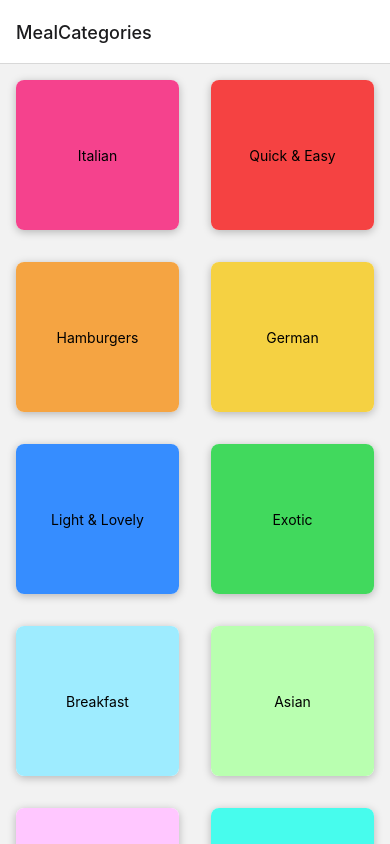
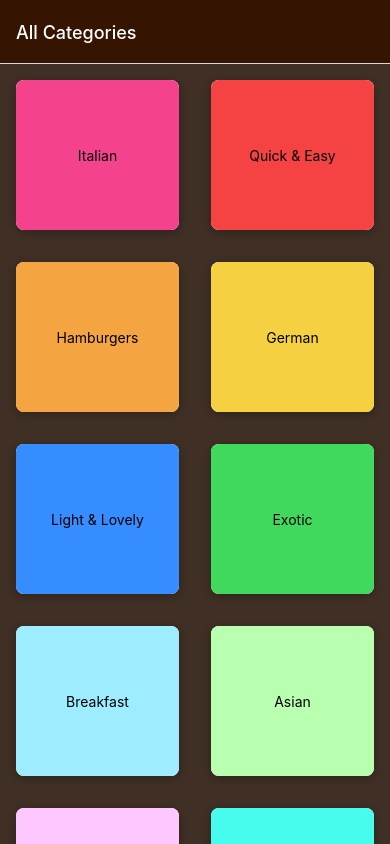
Before and after one commit to Consciously/con-react-native-mealsapp, a React Native app: screen / in a window 390 px wide. Built offline with nearby package versions, Linux system fonts and the light colour scheme.

Commit message:
styling screen header and conten with screen options

```diff
--- a/App.js
+++ b/App.js
@@ -12,8 +12,20 @@
 		<>
 			<StatusBar style='dark' />
 			<NavigationContainer>
-				<Stack.Navigator>
-					<Stack.Screen name='MealCategories' component={CategoriesScreen} />
+				<Stack.Navigator
+					screenOptions={{
+						headerStyle: { backgroundColor: '#351401' },
+						headerTintColor: 'white',
+						contentStyle: { backgroundColor: '#3f2f25' }
+					}}
+				>
+					<Stack.Screen
+						name='MealCategories'
+						component={CategoriesScreen}
+						options={{
+							title: 'All Categories'
+						}}
+					/>
 					<Stack.Screen name='MealsOverview' component={MealsOverviewScreen} />
 				</Stack.Navigator>
 			</NavigationContainer>
```
